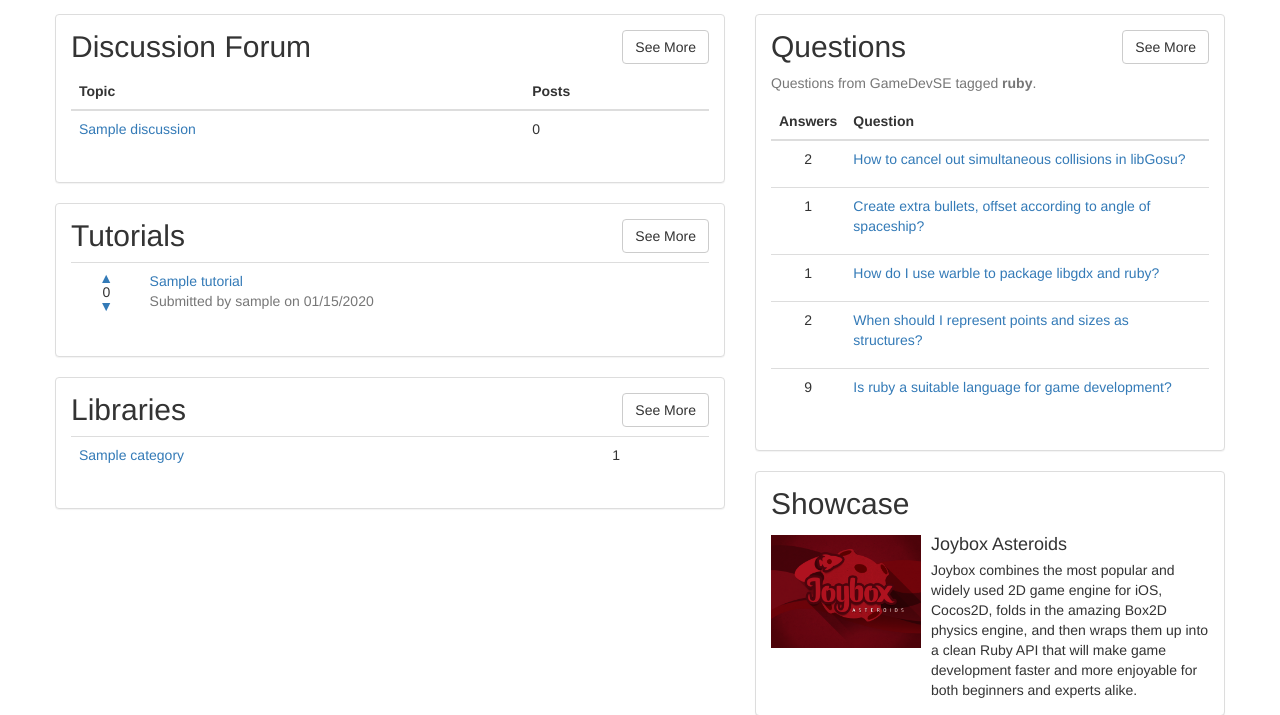
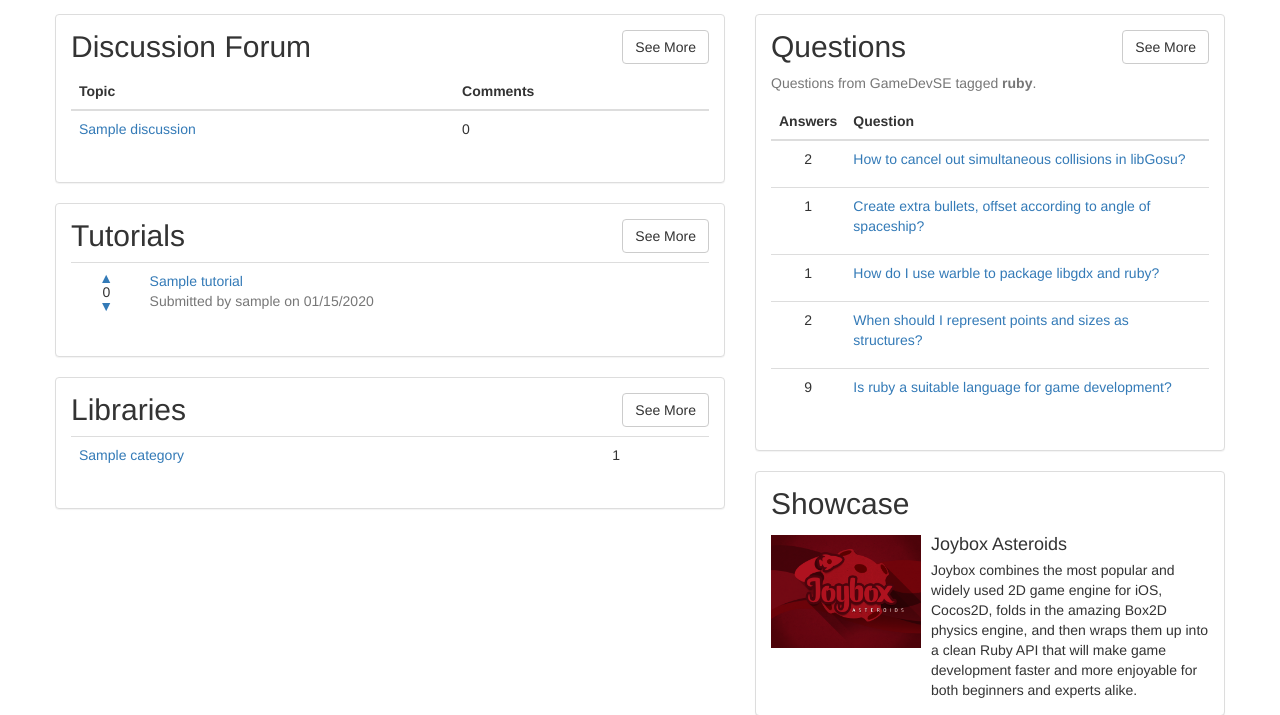
Before and after one commit to ruby-rcade/RubyGameDev.com, a Rails app: page / in a window 1280 px wide. Shown: the part 51-766 px from the top of the page. Run offline with Rails 7, Linux system fonts and the light colour scheme; tables that the repository leaves empty hold one stand-in row (values such as "Sample post"); style sheets or scripts are compiled from the project's sources; some libraries are stand-ins or nearby versions.

Commit message:
minor tweaks

```diff
--- a/app/views/blog/posts/show.html.erb
+++ b/app/views/blog/posts/show.html.erb
@@ -9,4 +9,4 @@
   <%= @blog_post.title %>
 </h1>
 <p>By <%= @blog_post.user.username %> on <%= @blog_post.published_on %></p>
-<%= @blog_post.body_html %>
+<%= simple_format @blog_post.body_html %>
--- a/app/views/pages/home.html.erb
+++ b/app/views/pages/home.html.erb
@@ -21,7 +21,7 @@
           <thead>
             <tr>
               <th>Topic</th>
-              <th>Posts</th>
+              <th>Comments</th>
             </tr>
           </thead>
           <tbody>
```
